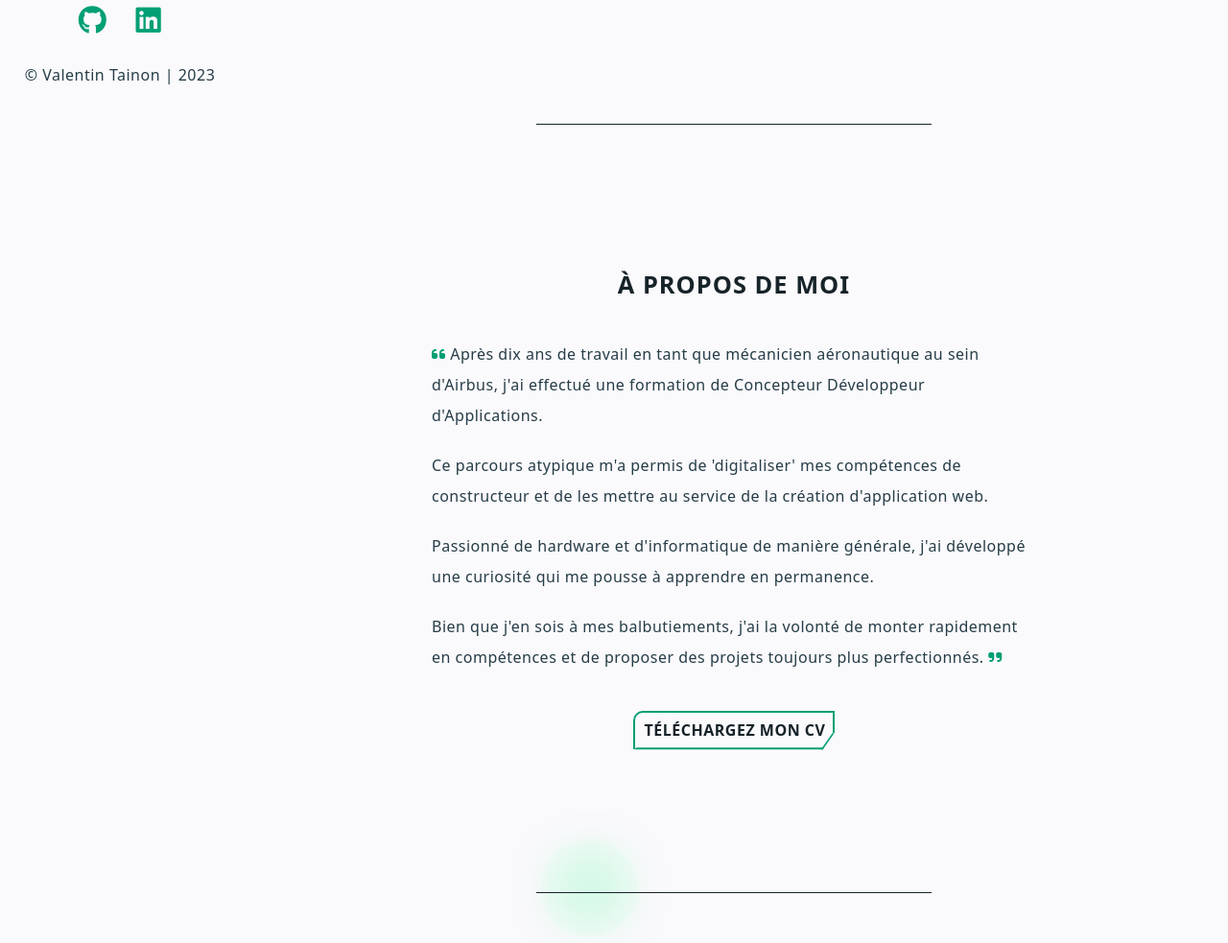
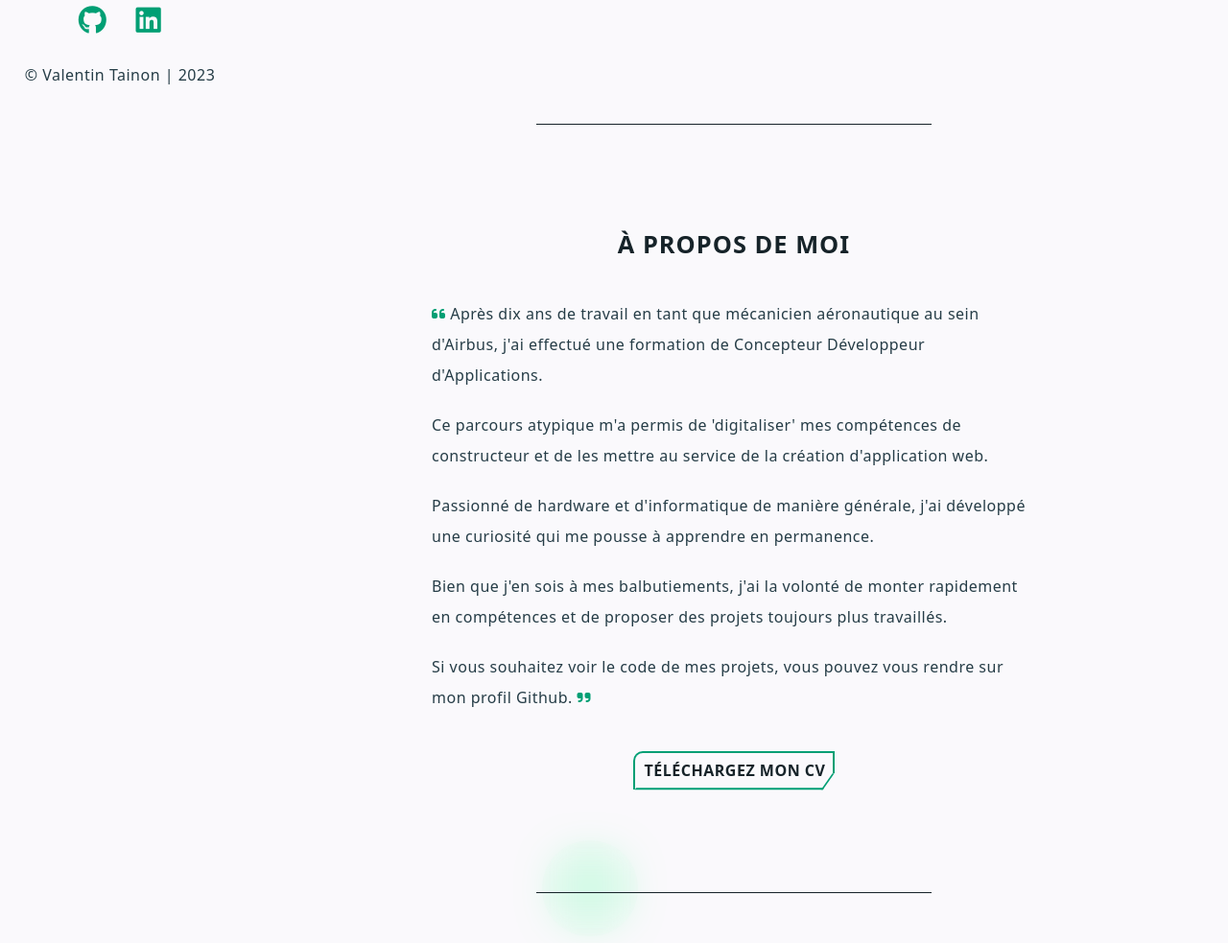
Before and after one commit to ValentinTainon/portfolio, a Symfony app: template templates/main/homepage.html.twig in a window 1280 px wide. Shown: the part 671-1654 px from the top of the page at 96% size. Run offline with Twig, Linux system fonts and the light colour scheme; the template is opened without the code that fills it, so the values that code supplies are empty; form fields are guessed from the names that the template uses; style sheets or scripts are compiled from the project's sources; some libraries are stand-ins or nearby versions.

Commit message:
Portfolio V1.0

```diff
--- a/templates/main/homepage.html.twig
+++ b/templates/main/homepage.html.twig
@@ -44,7 +44,11 @@
 					</p>
 					<p>
 						Bien que j'en sois à mes balbutiements, j'ai la volonté de monter rapidement
-						en compétences et de proposer des projets toujours plus perfectionnés.
+						en compétences et de proposer des projets toujours plus travaillés.
+					</p>
+					<p>
+						Si vous souhaitez voir le code de mes projets, vous pouvez vous rendre
+						sur mon profil Github.
 						<i class="fa-solid fa-quote-right"></i>
 					</p>
 				</div>
```
Also changed, not shown: 2 other files.
